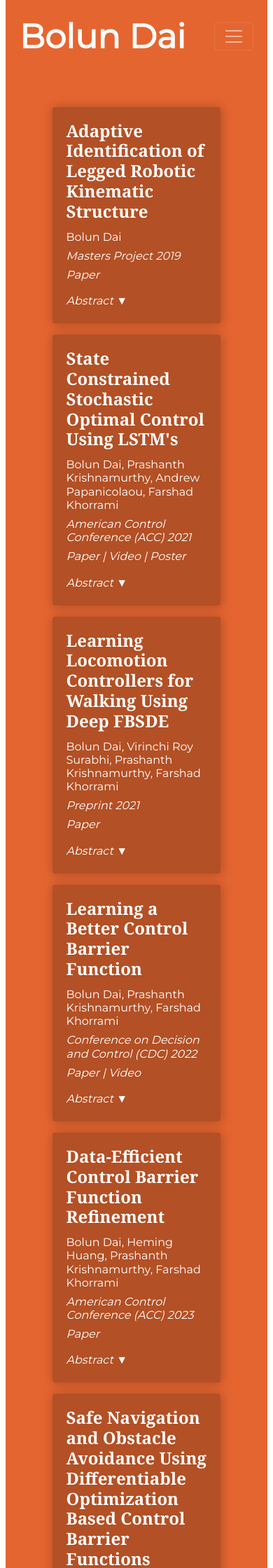
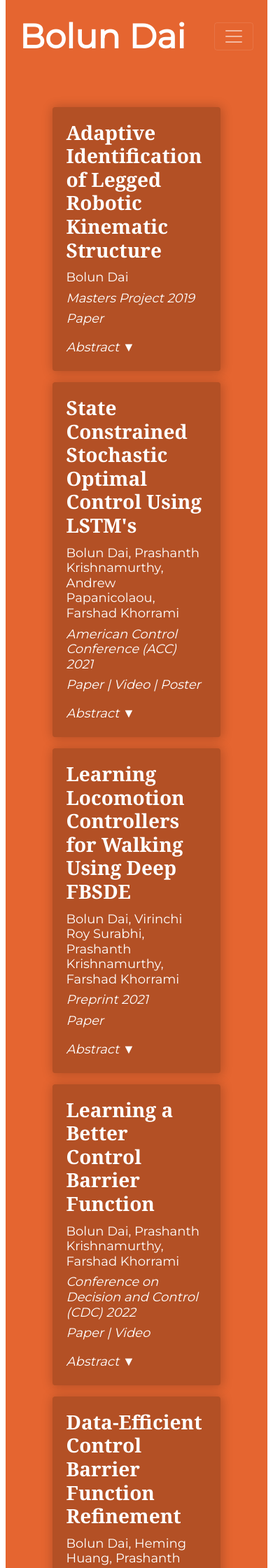
Before and after one commit to BolunDai0216/BolunDai0216.github.io, a Jekyll site: the page built from research.html, in a window 390 px wide. Shown: the top 2240 px of the page at 70% size. Built offline with Jekyll 4.4.1, drawn with Linux system fonts in a browser that asks for light colours.

Commit message:
larger font on mobile phones

```diff
--- a/_sass/re.scss
+++ b/_sass/re.scss
@@ -96,3 +96,25 @@ body {
         margin-top: 8px;
     }
 }
+
+@media (max-width: 767.98px) {
+    .card-title {
+        font-size: 28px;
+    }
+
+    .card-author {
+        font-size: 18px;
+    }
+
+    .card-publish {
+        font-size: 18px;
+    }
+
+    .abstract-toggle {
+        font-size: 18px;
+    }
+
+    .abstract-mobile {
+        font-size: 18px;
+    }
+}
```
